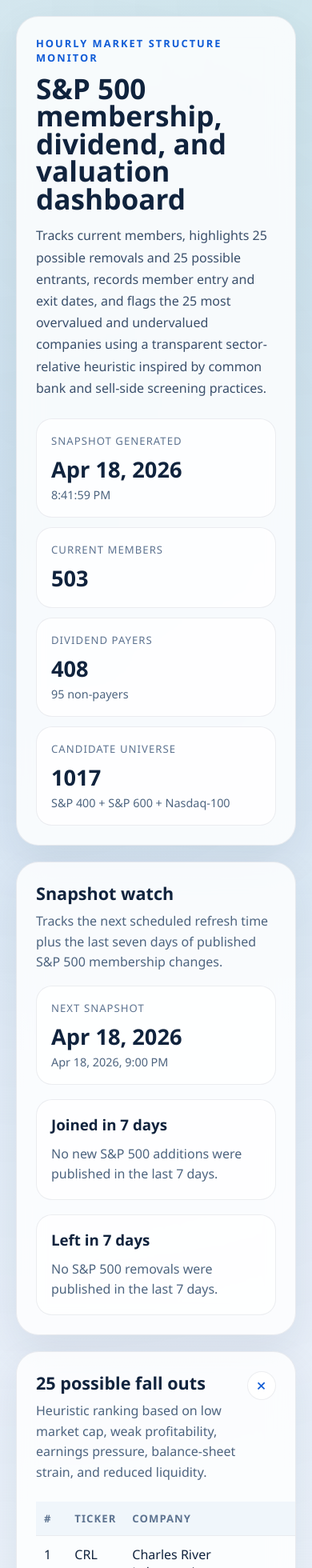
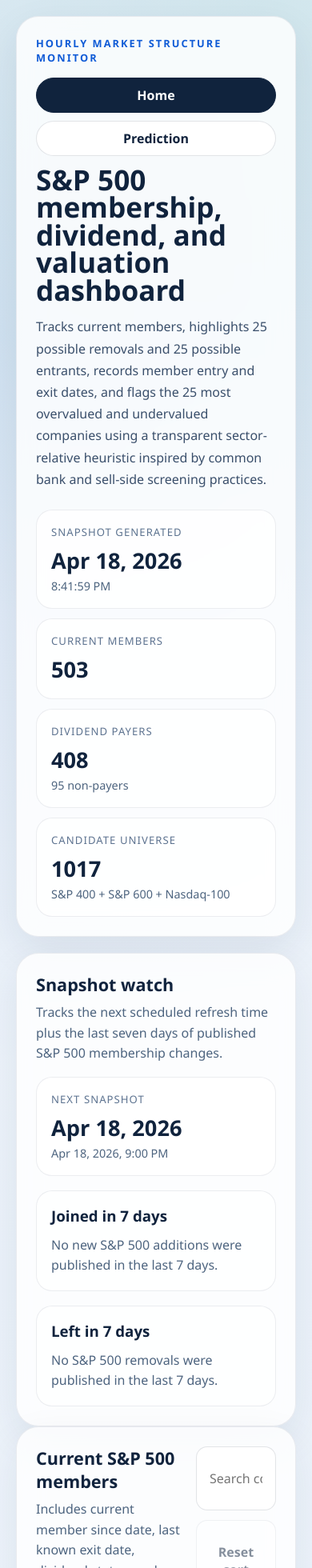
Before and after one commit to fbtvirtue/SP-500, a React (Vite) app: page / in a window 390 px wide. Shown: the top 1960 px of the page at 80% size. Built offline with nearby package versions, Linux system fonts and the light colour scheme.

Commit message:
Split dashboard into home and prediction views

```diff
--- a/src/App.tsx
+++ b/src/App.tsx
@@ -2,6 +2,7 @@
 import type { CompanyRecord, MembershipChange, RankedCompany, SnapshotData } from './types';
 
 type RankedPanelKey = 'fallOut' | 'entrants' | 'undervalued' | 'overvalued';
+type DashboardView = 'home' | 'prediction';
 
 type MembershipSortKey =
   | 'ticker'
@@ -98,7 +99,10 @@
           <h2>{title}</h2>
           <p>{description}</p>
         </div>
-        <span className={`accordion-chevron${isOpen ? ' open' : ''}`} aria-hidden="true">+</span>
+        <span className="accordion-action" aria-hidden="true">
+          <span className="accordion-state">{isOpen ? 'Hide' : 'Show'}</span>
+          <span className={`accordion-chevron${isOpen ? ' open' : ''}`} />
+        </span>
       </button>
       {isOpen ? <div className="table-wrap">
         <table>
@@ -389,7 +393,13 @@
 export default function App() {
   const [data, setData] = useState<SnapshotData | null>(null);
   const [error, setError] = useState('');
-  const [activeRankedPanel, setActiveRankedPanel] = useState<RankedPanelKey | null>('fallOut');
+  const [activeView, setActiveView] = useState<DashboardView>('home');
+  const [openRankedPanels, setOpenRankedPanels] = useState<Record<RankedPanelKey, boolean>>({
+    fallOut: false,
+    entrants: false,
+    undervalued: false,
+    overvalued: false,
+  });
   const canLogout = typeof window !== 'undefined' && !['localhost', '127.0.0.1'].includes(window.location.hostname);
 
   useEffect(() => {
@@ -425,7 +435,10 @@
   }
 
   const toggleRankedPanel = (panel: RankedPanelKey) => {
-    setActiveRankedPanel((current) => (current === panel ? null : panel));
+    setOpenRankedPanels((current) => ({
+      ...current,
+      [panel]: !current[panel],
+    }));
   };
 
   return (
@@ -434,7 +447,23 @@
         <div className="hero-copy">
           <div className="hero-topline">
             <div className="eyebrow">Hourly market structure monitor</div>
+            <div className="hero-actions">
+              <button
+                type="button"
+                className={`view-button${activeView === 'home' ? ' active' : ''}`}
+                onClick={() => setActiveView('home')}
+              >
+                Home
+              </button>
+              <button
+                type="button"
+                className={`view-button${activeView === 'prediction' ? ' active' : ''}`}
+                onClick={() => setActiveView('prediction')}
+              >
+                Prediction
+              </button>
               {canLogout ? <a className="logout-button" href="/__auth/logout">Log out</a> : null}
+            </div>
           </div>
           <h1>S&amp;P 500 membership, dividend, and valuation dashboard</h1>
           <p>
@@ -451,49 +480,13 @@
         </div>
       </section>
 
+      {activeView === 'home' ? (
+        <>
           <SnapshotWatch
             nextSnapshotAt={data.schedule.nextSnapshotAt}
             joinedLast7Days={data.recentChanges.joinedLast7Days}
             leftLast7Days={data.recentChanges.leftLast7Days}
           />
-
-      <section className="grid two-up">
-        <RankedTable
-          title="25 possible fall outs"
-          description="Heuristic ranking based on low market cap, weak profitability, earnings pressure, balance-sheet strain, and reduced liquidity."
-          rows={data.possibleFallOut}
-          scoreKey="fallOutRisk"
-          isOpen={activeRankedPanel === 'fallOut'}
-          onToggle={() => toggleRankedPanel('fallOut')}
-        />
-        <RankedTable
-          title="25 possible entrants"
-          description="Heuristic ranking based on size, profitability, growth, and balance-sheet strength across S&P 400, S&P 600, and Nasdaq-100 candidates."
-          rows={data.possibleEntrants}
-          scoreKey="entryScore"
-          isOpen={activeRankedPanel === 'entrants'}
-          onToggle={() => toggleRankedPanel('entrants')}
-        />
-      </section>
-
-      <section className="grid two-up">
-        <RankedTable
-          title="25 most undervalued"
-          description="Sector-relative heuristic using lower forward and trailing multiples, dividend support, and quality factors."
-          rows={data.undervalued}
-          scoreKey="undervaluedScore"
-          isOpen={activeRankedPanel === 'undervalued'}
-          onToggle={() => toggleRankedPanel('undervalued')}
-        />
-        <RankedTable
-          title="25 most overvalued"
-          description="Sector-relative heuristic using premium multiples plus weaker quality support to surface stretched names."
-          rows={data.overvalued}
-          scoreKey="overvaluedScore"
-          isOpen={activeRankedPanel === 'overvalued'}
-          onToggle={() => toggleRankedPanel('overvalued')}
-        />
-      </section>
 
           <MembershipTable rows={data.currentMembers} />
 
@@ -529,6 +522,43 @@
               </div>
             </div>
           </section>
+        </>
+      ) : (
+        <section className="grid two-up prediction-grid">
+          <RankedTable
+            title="25 possible fall outs"
+            description="Heuristic ranking based on low market cap, weak profitability, earnings pressure, balance-sheet strain, and reduced liquidity."
+            rows={data.possibleFallOut}
+            scoreKey="fallOutRisk"
+            isOpen={openRankedPanels.fallOut}
+            onToggle={() => toggleRankedPanel('fallOut')}
+          />
+          <RankedTable
+            title="25 possible entrants"
+            description="Heuristic ranking based on size, profitability, growth, and balance-sheet strength across S&P 400, S&P 600, and Nasdaq-100 candidates."
+            rows={data.possibleEntrants}
+            scoreKey="entryScore"
+            isOpen={openRankedPanels.entrants}
+            onToggle={() => toggleRankedPanel('entrants')}
+          />
+          <RankedTable
+            title="25 most undervalued"
+            description="Sector-relative heuristic using lower forward and trailing multiples, dividend support, and quality factors."
+            rows={data.undervalued}
+            scoreKey="undervaluedScore"
+            isOpen={openRankedPanels.undervalued}
+            onToggle={() => toggleRankedPanel('undervalued')}
+          />
+          <RankedTable
+            title="25 most overvalued"
+            description="Sector-relative heuristic using premium multiples plus weaker quality support to surface stretched names."
+            rows={data.overvalued}
+            scoreKey="overvaluedScore"
+            isOpen={openRankedPanels.overvalued}
+            onToggle={() => toggleRankedPanel('overvalued')}
+          />
+        </section>
+      )}
     </main>
   );
 }
--- a/src/styles.css
+++ b/src/styles.css
@@ -65,6 +65,14 @@
   gap: 16px;
 }
 
+.hero-actions {
+  display: flex;
+  align-items: center;
+  justify-content: flex-end;
+  gap: 10px;
+  flex-wrap: wrap;
+}
+
 .hero-copy p {
   max-width: 72ch;
   margin: 0;
@@ -94,9 +102,32 @@
   font-weight: 700;
 }
 
+.view-button {
+  display: inline-flex;
+  align-items: center;
+  justify-content: center;
+  min-height: 42px;
+  padding: 10px 16px;
+  border: 1px solid rgba(16, 35, 61, 0.12);
+  border-radius: 999px;
+  background: rgba(255, 255, 255, 0.9);
+  color: #10233d;
+  font-weight: 700;
+}
+
+.view-button.active {
+  background: #10233d;
+  border-color: #10233d;
+  color: white;
+}
+
 .logout-button:hover {
   border-color: rgba(15, 91, 214, 0.28);
   color: #0f5bd6;
+}
+
+.view-button:hover {
+  border-color: rgba(15, 91, 214, 0.28);
 }
 
 .hero-meta {
@@ -196,6 +227,22 @@
   text-align: left;
 }
 
+.accordion-action {
+  flex: none;
+  display: inline-flex;
+  align-items: center;
+  gap: 10px;
+  padding-left: 16px;
+}
+
+.accordion-state {
+  font-size: 0.78rem;
+  font-weight: 700;
+  letter-spacing: 0.12em;
+  text-transform: uppercase;
+  color: #5d7390;
+}
+
 .accordion-toggle h2 {
   margin: 0;
   font-size: 1.35rem;
@@ -209,21 +256,16 @@
 
 .accordion-chevron {
   flex: none;
-  width: 36px;
-  height: 36px;
-  display: grid;
-  place-items: center;
-  border-radius: 999px;
-  border: 1px solid rgba(16, 35, 61, 0.08);
-  background: rgba(255, 255, 255, 0.85);
-  font-size: 1.5rem;
-  line-height: 1;
-  color: #0f5bd6;
+  width: 12px;
+  height: 12px;
+  border-right: 2px solid #0f5bd6;
+  border-bottom: 2px solid #0f5bd6;
+  transform: rotate(45deg);
   transition: transform 160ms ease;
 }
 
 .accordion-chevron.open {
-  transform: rotate(45deg);
+  transform: rotate(-135deg);
 }
 
 .accordion-panel .table-wrap {
@@ -231,6 +273,10 @@
 }
 
 .snapshot-watch {
+  margin-top: 20px;
+}
+
+.prediction-grid {
   margin-top: 20px;
 }
 
@@ -466,12 +512,18 @@
     align-items: flex-start;
   }
 
+  .hero-actions {
+    width: 100%;
+    justify-content: stretch;
+  }
+
   .membership-toolbar {
     justify-content: stretch;
   }
 
   .search,
   .reset-button,
+  .view-button,
   .logout-button {
     width: 100%;
   }
```
Lines whose indentation alone changed are shown as unchanged.
